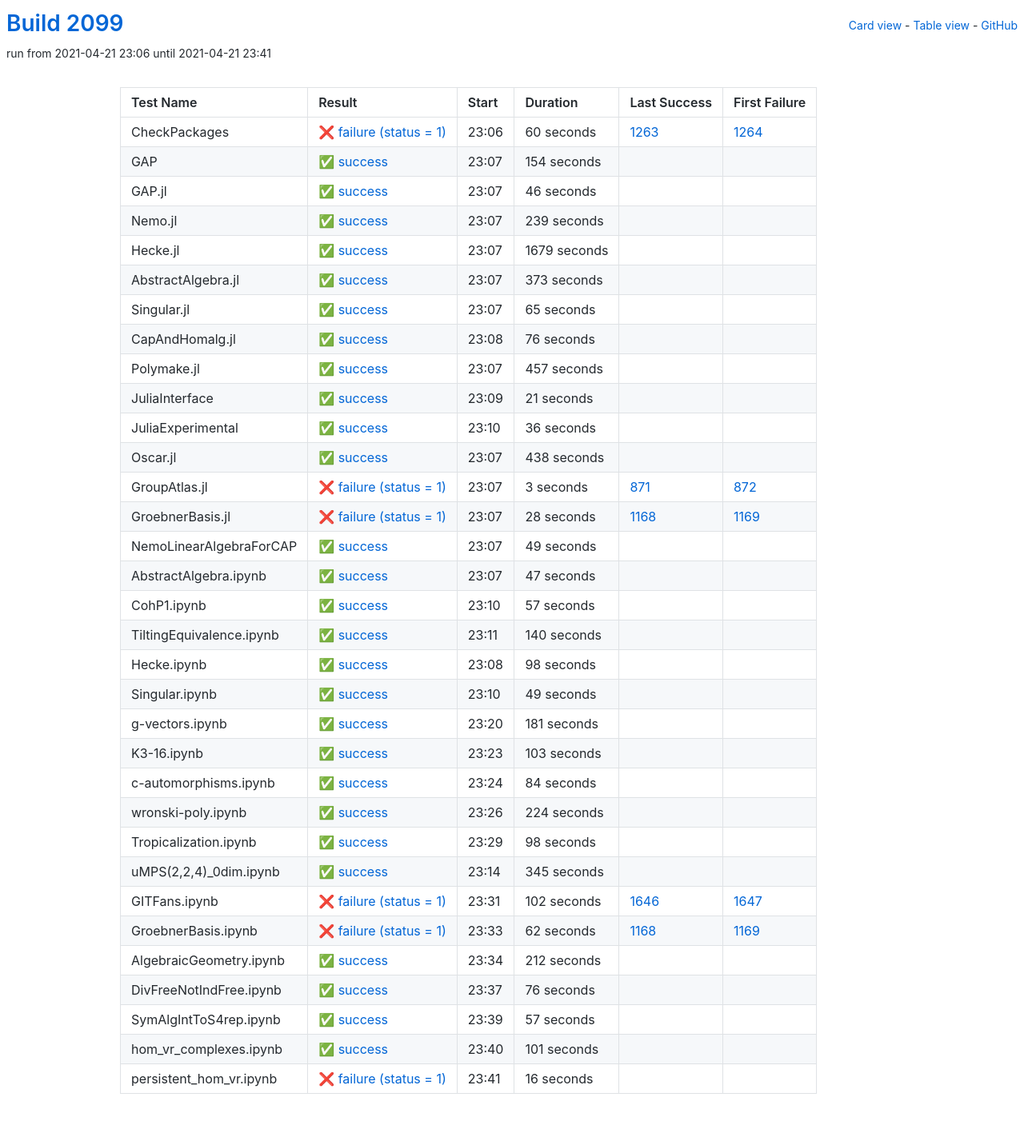
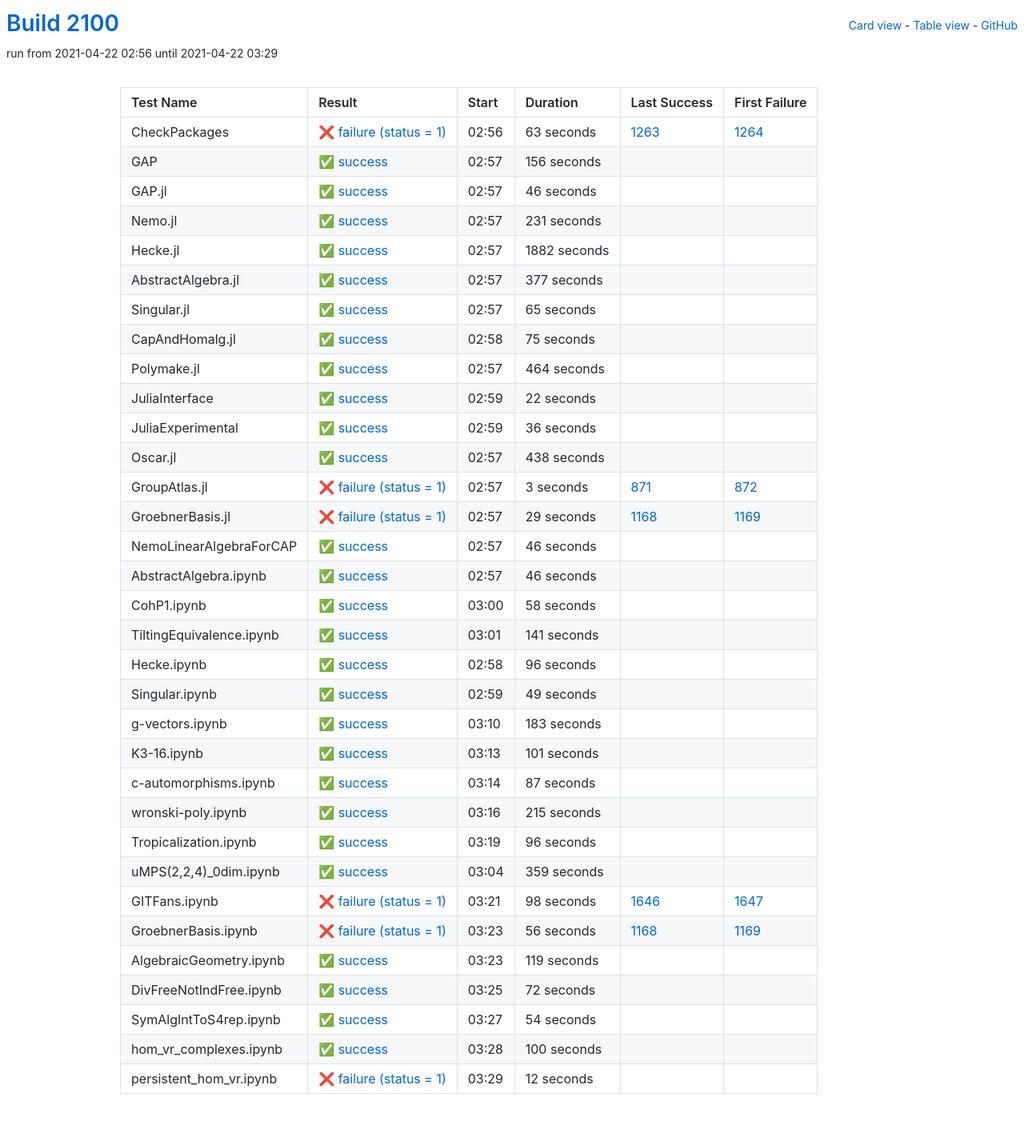
Before and after one commit to oscar-system/oscar-ci-status-stable, a Jekyll site: the page built from table.html, in a window 1280 px wide. Shown: the whole page at 80% size. Built offline with Jekyll 4.4.1, drawn with Linux system fonts in a browser that asks for light colours.

Commit message:
Build #2100

```diff
--- a/_data/ci.yml
+++ b/_data/ci.yml
@@ -1,6 +1,6 @@
 ---
-build: 2099
-build_url: https://oscarci.mathematik.uni-kl.de/job/oscar-stable/2099/
+build: 2100
+build_url: https://oscarci.mathematik.uni-kl.de/job/oscar-stable/2100/
 job: oscar-stable
 organization: oscar-system
 repo: oscar-ci-status-stable
@@ -8,32 +8,32 @@ repourl: https://github.com/oscar-system/oscar-ci-status-stable
 tests:
 - name: CheckPackages
   id: checkpackages
-  log: https://oscarci.mathematik.uni-kl.de/job/oscar-stable/2099/artifact/logs/build-2099/CheckPackages.log
-  start: 2021-04-21 23:06
+  log: https://oscarci.mathematik.uni-kl.de/job/oscar-stable/2100/artifact/logs/build-2100/CheckPackages.log
+  start: 2021-04-22 02:56
   success: false
   exitcode: 1
   status: failure
-  duration: 60
+  duration: 63
   last_success: 1263
   last_success_url: https://oscarci.mathematik.uni-kl.de/job/oscar-stable/1263/
   first_failure: 1264
   first_failure_url: https://oscarci.mathematik.uni-kl.de/job/oscar-stable/1264/
 - name: GAP
   id: gap
-  log: https://oscarci.mathematik.uni-kl.de/job/oscar-stable/2099/artifact/logs/build-2099/GAP.log
-  start: 2021-04-21 23:07
+  log: https://oscarci.mathematik.uni-kl.de/job/oscar-stable/2100/artifact/logs/build-2100/GAP.log
+  start: 2021-04-22 02:57
   success: true
   exitcode: 0
   status: success
-  duration: 154
+  duration: 156
   last_success: false
   last_success_url:
   first_failure: false
   first_failure_url:
 - name: GAP.jl
   id: gap-jl
-  log: https://oscarci.mathematik.uni-kl.de/job/oscar-stable/2099/artifact/logs/build-2099/GAP.jl.log
-  start: 2021-04-21 23:07
+  log: https://oscarci.mathematik.uni-kl.de/job/oscar-stable/2100/artifact/logs/build-2100/GAP.jl.log
+  start: 2021-04-22 02:57
   success: true
   exitcode: 0
   status: success
@@ -44,44 +44,44 @@ tests:
   first_failure_url:
 - name: Nemo.jl
   id: nemo-jl
-  log: https://oscarci.mathematik.uni-kl.de/job/oscar-stable/2099/artifact/logs/build-2099/Nemo.jl.log
-  start: 2021-04-21 23:07
+  log: https://oscarci.mathematik.uni-kl.de/job/oscar-stable/2100/artifact/logs/build-2100/Nemo.jl.log
+  start: 2021-04-22 02:57
   success: true
   exitcode: 0
   status: success
-  duration: 239
+  duration: 231
   last_success: false
   last_success_url:
   first_failure: false
   first_failure_url:
 - name: Hecke.jl
   id: hecke-jl
-  log: https://oscarci.mathematik.uni-kl.de/job/oscar-stable/2099/artifact/logs/build-2099/Hecke.jl.log
-  start: 2021-04-21 23:07
+  log: https://oscarci.mathematik.uni-kl.de/job/oscar-stable/2100/artifact/logs/build-2100/Hecke.jl.log
+  start: 2021-04-22 02:57
   success: true
   exitcode: 0
   status: success
-  duration: 1679
+  duration: 1882
   last_success: false
   last_success_url:
   first_failure: false
   first_failure_url:
 - name: AbstractAlgebra.jl
   id: abstractalgebra-jl
-  log: https://oscarci.mathematik.uni-kl.de/job/oscar-stable/2099/artifact/logs/build-2099/AbstractAlgebra.jl.log
-  start: 2021-04-21 23:07
+  log: https://oscarci.mathematik.uni-kl.de/job/oscar-stable/2100/artifact/logs/build-2100/AbstractAlgebra.jl.log
+  start: 2021-04-22 02:57
   success: true
   exitcode: 0
   status: success
-  duration: 373
+  duration: 377
   last_success: false
   last_success_url:
   first_failure: false
   first_failure_url:
 - name: Singular.jl
   id: singular-jl
-  log: https://oscarci.mathematik.uni-kl.de/job/oscar-stable/2099/artifact/logs/build-2099/Singular.jl.log
-  start: 2021-04-21 23:07
+  log: https://oscarci.mathematik.uni-kl.de/job/oscar-stable/2100/artifact/logs/build-2100/Singular.jl.log
+  start: 2021-04-22 02:57
   success: true
   exitcode: 0
   status: success
@@ -92,44 +92,44 @@ tests:
   first_failure_url:
 - name: CapAndHomalg.jl
   id: capandhomalg-jl
-  log: https://oscarci.mathematik.uni-kl.de/job/oscar-stable/2099/artifact/logs/build-2099/CapAndHomalg.jl.log
-  start: 2021-04-21 23:08
+  log: https://oscarci.mathematik.uni-kl.de/job/oscar-stable/2100/artifact/logs/build-2100/CapAndHomalg.jl.log
+  start: 2021-04-22 02:58
   success: true
   exitcode: 0
   status: success
-  duration: 76
+  duration: 75
   last_success: false
   last_success_url:
   first_failure: false
   first_failure_url:
 - name: Polymake.jl
   id: polymake-jl
-  log: https://oscarci.mathematik.uni-kl.de/job/oscar-stable/2099/artifact/logs/build-2099/Polymake.jl.log
-  start: 2021-04-21 23:07
+  log: https://oscarci.mathematik.uni-kl.de/job/oscar-stable/2100/artifact/logs/build-2100/Polymake.jl.log
+  start: 2021-04-22 02:57
   success: true
   exitcode: 0
   status: success
-  duration: 457
+  duration: 464
   last_success: false
   last_success_url:
   first_failure: false
   first_failure_url:
 - name: JuliaInterface
   id: juliainterface
-  log: https://oscarci.mathematik.uni-kl.de/job/oscar-stable/2099/artifact/logs/build-2099/JuliaInterface.log
-  start: 2021-04-21 23:09
+  log: https://oscarci.mathematik.uni-kl.de/job/oscar-stable/2100/artifact/logs/build-2100/JuliaInterface.log
+  start: 2021-04-22 02:59
   success: true
   exitcode: 0
   status: success
-  duration: 21
+  duration: 22
   last_success: false
   last_success_url:
   first_failure: false
   first_failure_url:
 - name: JuliaExperimental
   id: juliaexperimental
-  log: https://oscarci.mathematik.uni-kl.de/job/oscar-stable/2099/artifact/logs/build-2099/JuliaExperimental.log
-  start: 2021-04-21 23:10
+  log: https://oscarci.mathematik.uni-kl.de/job/oscar-stable/2100/artifact/logs/build-2100/JuliaExperimental.log
+  start: 2021-04-22 02:59
   success: true
   exitcode: 0
   status: success
@@ -140,8 +140,8 @@ tests:
   first_failure_url:
 - name: Oscar.jl
   id: oscar-jl
-  log: https://oscarci.mathematik.uni-kl.de/job/oscar-stable/2099/artifact/logs/build-2099/Oscar.jl.log
-  start: 2021-04-21 23:07
+  log: https://oscarci.mathematik.uni-kl.de/job/oscar-stable/2100/artifact/logs/build-2100/Oscar.jl.log
+  start: 2021-04-22 02:57
   success: true
   exitcode: 0
   status: success
@@ -152,8 +152,8 @@ tests:
   first_failure_url:
 - name: GroupAtlas.jl
   id: groupatlas-jl
-  log: https://oscarci.mathematik.uni-kl.de/job/oscar-stable/2099/artifact/logs/build-2099/GroupAtlas.jl.log
-  start: 2021-04-21 23:07
+  log: https://oscarci.mathematik.uni-kl.de/job/oscar-stable/2100/artifact/logs/build-2100/GroupAtlas.jl.log
+  start: 2021-04-22 02:57
   success: false
   exitcode: 1
   status: failure
@@ -164,80 +164,80 @@ tests:
   first_failure_url: https://oscarci.mathematik.uni-kl.de/job/oscar-stable/872/
 - name: GroebnerBasis.jl
   id: groebnerbasis-jl
-  log: https://oscarci.mathematik.uni-kl.de/job/oscar-stable/2099/artifact/logs/build-2099/GroebnerBasis.jl.log
-  start: 2021-04-21 23:07
+  log: https://oscarci.mathematik.uni-kl.de/job/oscar-stable/2100/artifact/logs/build-2100/GroebnerBasis.jl.log
+  start: 2021-04-22 02:57
   success: false
   exitcode: 1
   status: failure
-  duration: 28
+  duration: 29
   last_success: 1168
   last_success_url: https://oscarci.mathematik.uni-kl.de/job/oscar-stable/1168/
   first_failure: 1169
   first_failure_url: https://oscarci.mathematik.uni-kl.de/job/oscar-stable/1169/
 - name: NemoLinearAlgebraForCAP
   id: nemolinearalgebraforcap
-  log: https://oscarci.mathematik.uni-kl.de/job/oscar-stable/2099/artifact/logs/build-2099/NemoLinearAlgebraForCAP.log
-  start: 2021-04-21 23:07
+  log: https://oscarci.mathematik.uni-kl.de/job/oscar-stable/2100/artifact/logs/build-2100/NemoLinearAlgebraForCAP.log
+  start: 2021-04-22 02:57
   success: true
   exitcode: 0
   status: success
-  duration: 49
+  duration: 46
   last_success: false
   last_success_url:
   first_failure: false
   first_failure_url:
 - name: AbstractAlgebra.ipynb
   id: abstractalgebra-ipynb
-  log: https://oscarci.mathematik.uni-kl.de/job/oscar-stable/2099/artifact/logs/build-2099/AbstractAlgebra.ipynb.log
-  start: 2021-04-21 23:07
+  log: https://oscarci.mathematik.uni-kl.de/job/oscar-stable/2100/artifact/logs/build-2100/AbstractAlgebra.ipynb.log
+  start: 2021-04-22 02:57
   success: true
   exitcode: 0
   status: success
-  duration: 47
+  duration: 46
   last_success: false
   last_success_url:
   first_failure: false
   first_failure_url:
 - name: CohP1.ipynb
   id: cohp1-ipynb
-  log: https://oscarci.mathematik.uni-kl.de/job/oscar-stable/2099/artifact/logs/build-2099/CohP1.ipynb.log
-  start: 2021-04-21 23:10
+  log: https://oscarci.mathematik.uni-kl.de/job/oscar-stable/2100/artifact/logs/build-2100/CohP1.ipynb.log
+  start: 2021-04-22 03:00
   success: true
   exitcode: 0
   status: success
-  duration: 57
+  duration: 58
   last_success: false
   last_success_url:
   first_failure: false
   first_failure_url:
 - name: TiltingEquivalence.ipynb
   id: tiltingequivalence-ipynb
-  log: https://oscarci.mathematik.uni-kl.de/job/oscar-stable/2099/artifact/logs/build-2099/TiltingEquivalence.ipynb.log
-  start: 2021-04-21 23:11
+  log: https://oscarci.mathematik.uni-kl.de/job/oscar-stable/2100/artifact/logs/build-2100/TiltingEquivalence.ipynb.log
+  start: 2021-04-22 03:01
   success: true
   exitcode: 0
   status: success
-  duration: 140
+  duration: 141
   last_success: false
   last_success_url:
   first_failure: false
   first_failure_url:
 - name: Hecke.ipynb
   id: hecke-ipynb
-  log: https://oscarci.mathematik.uni-kl.de/job/oscar-stable/2099/artifact/logs/build-2099/Hecke.ipynb.log
-  start: 2021-04-21 23:08
+  log: https://oscarci.mathematik.uni-kl.de/job/oscar-stable/2100/artifact/logs/build-2100/Hecke.ipynb.log
+  start: 2021-04-22 02:58
   success: true
   exitcode: 0
   status: success
-  duration: 98
+  duration: 96
   last_success: false
   last_success_url:
   first_failure: false
   first_failure_url:
 - name: Singular.ipynb
   id: singular-ipynb
-  log: https://oscarci.mathematik.uni-kl.de/job/oscar-stable/2099/artifact/logs/build-2099/Singular.ipynb.log
-  start: 2021-04-21 23:10
+  log: https://oscarci.mathematik.uni-kl.de/job/oscar-stable/2100/artifact/logs/build-2100/Singular.ipynb.log
+  start: 2021-04-22 02:59
   success: true
   exitcode: 0
   status: success
@@ -248,140 +248,20 @@ tests:
   first_failure_url:
 - name: g-vectors.ipynb
   id: g-vectors-ipynb
-  log: https://oscarci.mathematik.uni-kl.de/job/oscar-stable/2099/artifact/logs/build-2099/g-vectors.ipynb.log
-  start: 2021-04-21 23:20
+  log: https://oscarci.mathematik.uni-kl.de/job/oscar-stable/2100/artifact/logs/build-2100/g-vectors.ipynb.log
+  start: 2021-04-22 03:10
   success: true
   exitcode: 0
   status: success
-  duration: 181
+  duration: 183
   last_success: false
   last_success_url:
   first_failure: false
   first_failure_url:
 - name: K3-16.ipynb
   id: k3-16-ipynb
-  log: https://oscarci.mathematik.uni-kl.de/job/oscar-stable/2099/artifact/logs/build-2099/K3-16.ipynb.log
-  start: 2021-04-21 23:23
-  success: true
-  exitcode: 0
-  status: success
-  duration: 103
-  last_success: false
-  last_success_url:
-  first_failure: false
-  first_failure_url:
-- name: c-automorphisms.ipynb
-  id: c-automorphisms-ipynb
-  log: https://oscarci.mathematik.uni-kl.de/job/oscar-stable/2099/artifact/logs/build-2099/c-automorphisms.ipynb.log
-  start: 2021-04-21 23:24
-  success: true
-  exitcode: 0
-  status: success
-  duration: 84
-  last_success: false
-  last_success_url:
-  first_failure: false
-  first_failure_url:
-- name: wronski-poly.ipynb
-  id: wronski-poly-ipynb
-  log: https://oscarci.mathematik.uni-kl.de/job/oscar-stable/2099/artifact/logs/build-2099/wronski-poly.ipynb.log
-  start: 2021-04-21 23:26
-  success: true
-  exitcode: 0
-  status: success
-  duration: 224
-  last_success: false
-  last_success_url:
-  first_failure: false
-  first_failure_url:
-- name: Tropicalization.ipynb
-  id: tropicalization-ipynb
-  log: https://oscarci.mathematik.uni-kl.de/job/oscar-stable/2099/artifact/logs/build-2099/Tropicalization.ipynb.log
-  start: 2021-04-21 23:29
-  success: true
-  exitcode: 0
-  status: success
-  duration: 98
-  last_success: false
-  last_success_url:
-  first_failure: false
-  first_failure_url:
-- name: uMPS(2,2,4)_0dim.ipynb
-  id: umps-2-2-4-0dim-ipynb
-  log: https://oscarci.mathematik.uni-kl.de/job/oscar-stable/2099/artifact/logs/build-2099/uMPS-2-2-4-_0dim.ipynb.log
-  start: 2021-04-21 23:14
-  success: true
-  exitcode: 0
-  status: success
-  duration: 345
-  last_success: false
-  last_success_url:
-  first_failure: false
-  first_failure_url:
-- name: GITFans.ipynb
-  id: gitfans-ipynb
-  log: https://oscarci.mathematik.uni-kl.de/job/oscar-stable/2099/artifact/logs/build-2099/GITFans.ipynb.log
-  start: 2021-04-21 23:31
-  success: false
-  exitcode: 1
-  status: failure
-  duration: 102
-  last_success: 1646
-  last_success_url: https://oscarci.mathematik.uni-kl.de/job/oscar-stable/1646/
-  first_failure: 1647
-  first_failure_url: https://oscarci.mathematik.uni-kl.de/job/oscar-stable/1647/
-- name: GroebnerBasis.ipynb
-  id: groebnerbasis-ipynb
-  log: https://oscarci.mathematik.uni-kl.de/job/oscar-stable/2099/artifact/logs/build-2099/GroebnerBasis.ipynb.log
-  start: 2021-04-21 23:33
-  success: false
-  exitcode: 1
-  status: failure
-  duration: 62
-  last_success: 1168
-  last_success_url: https://oscarci.mathematik.uni-kl.de/job/oscar-stable/1168/
-  first_failure: 1169
-  first_failure_url: https://oscarci.mathematik.uni-kl.de/job/oscar-stable/1169/
-- name: AlgebraicGeometry.ipynb
-  id: algebraicgeometry-ipynb
-  log: https://oscarci.mathematik.uni-kl.de/job/oscar-stable/2099/artifact/logs/build-2099/AlgebraicGeometry.ipynb.log
-  start: 2021-04-21 23:34
-  success: true
-  exitcode: 0
-  status: success
-  duration: 212
-  last_success: false
-  last_success_url:
-  first_failure: false
-  first_failure_url:
-- name: DivFreeNotIndFree.ipynb
-  id: divfreenotindfree-ipynb
-  log: https://oscarci.mathematik.uni-kl.de/job/oscar-stable/2099/artifact/logs/build-2099/DivFreeNotIndFree.ipynb.log
-  start: 2021-04-21 23:37
-  success: true
-  exitcode: 0
-  status: success
-  duration: 76
-  last_success: false
-  last_success_url:
-  first_failure: false
-  first_failure_url:
-- name: SymAlgIntToS4rep.ipynb
-  id: symalginttos4rep-ipynb
-  log: https://oscarci.mathematik.uni-kl.de/job/oscar-stable/2099/artifact/logs/build-2099/SymAlgIntToS4rep.ipynb.log
-  start: 2021-04-21 23:39
-  success: true
-  exitcode: 0
-  status: success
-  duration: 57
-  last_success: false
-  last_success_url:
-  first_failure: false
-  first_failure_url:
-- name: hom_vr_complexes.ipynb
-  id: hom-vr-complexes-ipynb
-  log: https://oscarci.mathematik.uni-kl.de/job/oscar-stable/2099/artifact/logs/build-2099/hom_vr_complexes.ipynb.log
-  start: 2021-04-21 23:40
+  log: https://oscarci.mathematik.uni-kl.de/job/oscar-stable/2100/artifact/logs/build-2100/K3-16.ipynb.log
+  start: 2021-04-22 03:13
   success: true
   exitcode: 0
   status: success
@@ -390,15 +270,135 @@ tests:
   last_success_url:
   first_failure: false
   first_failure_url:
-- name: persistent_hom_vr.ipynb
-  id: persistent-hom-vr-ipynb
-  log: https://oscarci.mathematik.uni-kl.de/job/oscar-stable/2099/artifact/logs/build-2099/persistent_hom_vr.ipynb.log
-  start: 2021-04-21 23:41
-  success: false
-  exitcode: 1
-  status: failure
-  duration: 16
+- name: c-automorphisms.ipynb
+  id: c-automorphisms-ipynb
+  log: https://oscarci.mathematik.uni-kl.de/job/oscar-stable/2100/artifact/logs/build-2100/c-automorphisms.ipynb.log
+  start: 2021-04-22 03:14
+  success: true
+  exitcode: 0
+  status: success
+  duration: 87
   last_success: false
   last_success_url:
   first_failure: false
   first_failure_url:
+- name: wronski-poly.ipynb
+  id: wronski-poly-ipynb
+  log: https://oscarci.mathematik.uni-kl.de/job/oscar-stable/2100/artifact/logs/build-2100/wronski-poly.ipynb.log
+  start: 2021-04-22 03:16
+  success: true
+  exitcode: 0
+  status: success
+  duration: 215
+  last_success: false
+  last_success_url:
+  first_failure: false
+  first_failure_url:
+- name: Tropicalization.ipynb
+  id: tropicalization-ipynb
+  log: https://oscarci.mathematik.uni-kl.de/job/oscar-stable/2100/artifact/logs/build-2100/Tropicalization.ipynb.log
+  start: 2021-04-22 03:19
+  success: true
+  exitcode: 0
+  status: success
+  duration: 96
+  last_success: false
+  last_success_url:
+  first_failure: false
+  first_failure_url:
+- name: uMPS(2,2,4)_0dim.ipynb
+  id: umps-2-2-4-0dim-ipynb
+  log: https://oscarci.mathematik.uni-kl.de/job/oscar-stable/2100/artifact/logs/build-2100/uMPS-2-2-4-_0dim.ipynb.log
+  start: 2021-04-22 03:04
+  success: true
+  exitcode: 0
+  status: success
+  duration: 359
+  last_success: false
+  last_success_url:
+  first_failure: false
+  first_failure_url:
+- name: GITFans.ipynb
+  id: gitfans-ipynb
+  log: https://oscarci.mathematik.uni-kl.de/job/oscar-stable/2100/artifact/logs/build-2100/GITFans.ipynb.log
+  start: 2021-04-22 03:21
+  success: false
+  exitcode: 1
+  status: failure
+  duration: 98
+  last_success: 1646
+  last_success_url: https://oscarci.mathematik.uni-kl.de/job/oscar-stable/1646/
+  first_failure: 1647
+  first_failure_url: https://oscarci.mathematik.uni-kl.de/job/oscar-stable/1647/
+- name: GroebnerBasis.ipynb
+  id: groebnerbasis-ipynb
+  log: https://oscarci.mathematik.uni-kl.de/job/oscar-stable/2100/artifact/logs/build-2100/GroebnerBasis.ipynb.log
+  start: 2021-04-22 03:23
+  success: false
+  exitcode: 1
+  status: failure
+  duration: 56
+  last_success: 1168
+  last_success_url: https://oscarci.mathematik.uni-kl.de/job/oscar-stable/1168/
+  first_failure: 1169
+  first_failure_url: https://oscarci.mathematik.uni-kl.de/job/oscar-stable/1169/
+- name: AlgebraicGeometry.ipynb
+  id: algebraicgeometry-ipynb
+  log: https://oscarci.mathematik.uni-kl.de/job/oscar-stable/2100/artifact/logs/build-2100/AlgebraicGeometry.ipynb.log
+  start: 2021-04-22 03:23
+  success: true
+  exitcode: 0
+  status: success
+  duration: 119
+  last_success: false
+  last_success_url:
+  first_failure: false
+  first_failure_url:
+- name: DivFreeNotIndFree.ipynb
+  id: divfreenotindfree-ipynb
+  log: https://oscarci.mathematik.uni-kl.de/job/oscar-stable/2100/artifact/logs/build-2100/DivFreeNotIndFree.ipynb.log
+  start: 2021-04-22 03:25
+  success: true
+  exitcode: 0
+  status: success
+  duration: 72
+  last_success: false
+  last_success_url:
+  first_failure: false
+  first_failure_url:
+- name: SymAlgIntToS4rep.ipynb
+  id: symalginttos4rep-ipynb
+  log: https://oscarci.mathematik.uni-kl.de/job/oscar-stable/2100/artifact/logs/build-2100/SymAlgIntToS4rep.ipynb.log
+  start: 2021-04-22 03:27
+  success: true
+  exitcode: 0
+  status: success
+  duration: 54
+  last_success: false
+  last_success_url:
+  first_failure: false
+  first_failure_url:
+- name: hom_vr_complexes.ipynb
+  id: hom-vr-complexes-ipynb
+  log: https://oscarci.mathematik.uni-kl.de/job/oscar-stable/2100/artifact/logs/build-2100/hom_vr_complexes.ipynb.log
+  start: 2021-04-22 03:28
+  success: true
+  exitcode: 0
+  status: success
+  duration: 100
+  last_success: false
+  last_success_url:
+  first_failure: false
+  first_failure_url:
+- name: persistent_hom_vr.ipynb
+  id: persistent-hom-vr-ipynb
+  log: https://oscarci.mathematik.uni-kl.de/job/oscar-stable/2100/artifact/logs/build-2100/persistent_hom_vr.ipynb.log
+  start: 2021-04-22 03:29
+  success: false
+  exitcode: 1
+  status: failure
+  duration: 12
+  last_success: false
+  last_success_url:
+  first_failure: false
+  first_failure_url:
```
Also changed, not shown: README.md.
